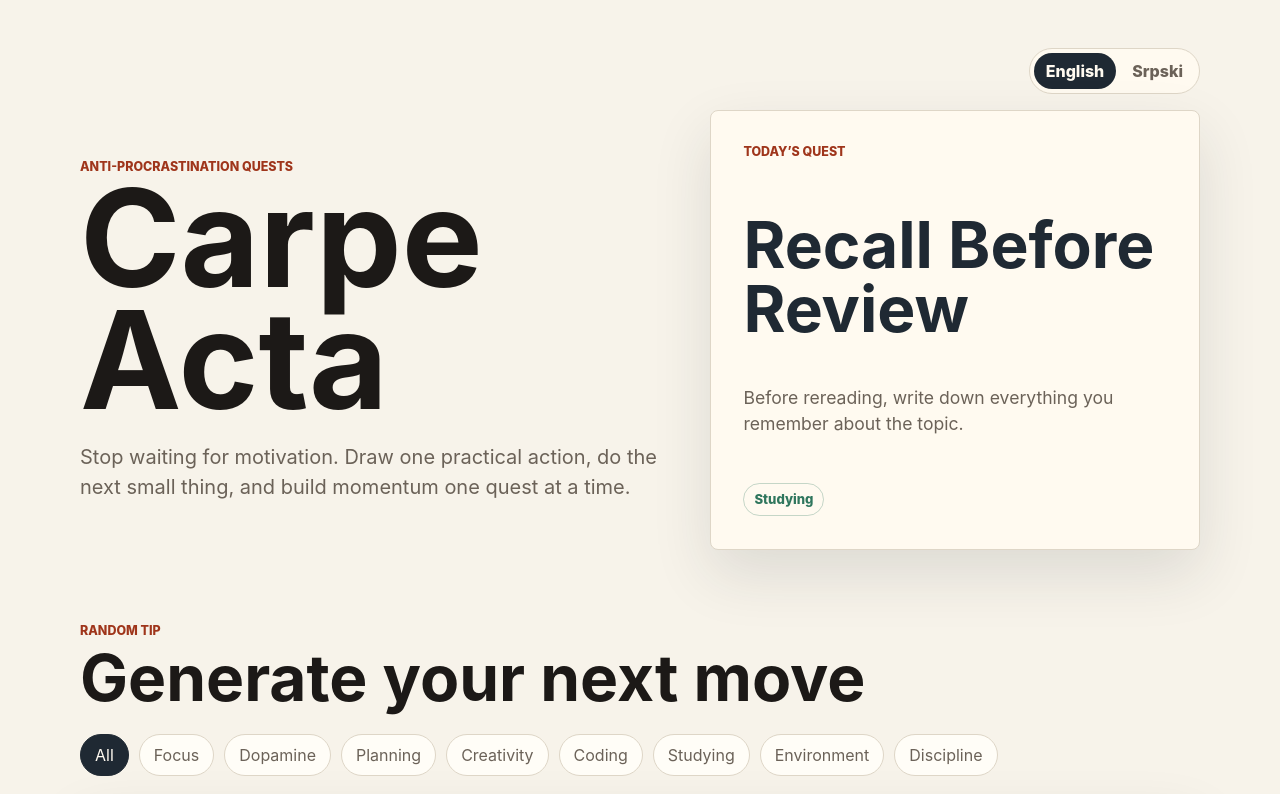
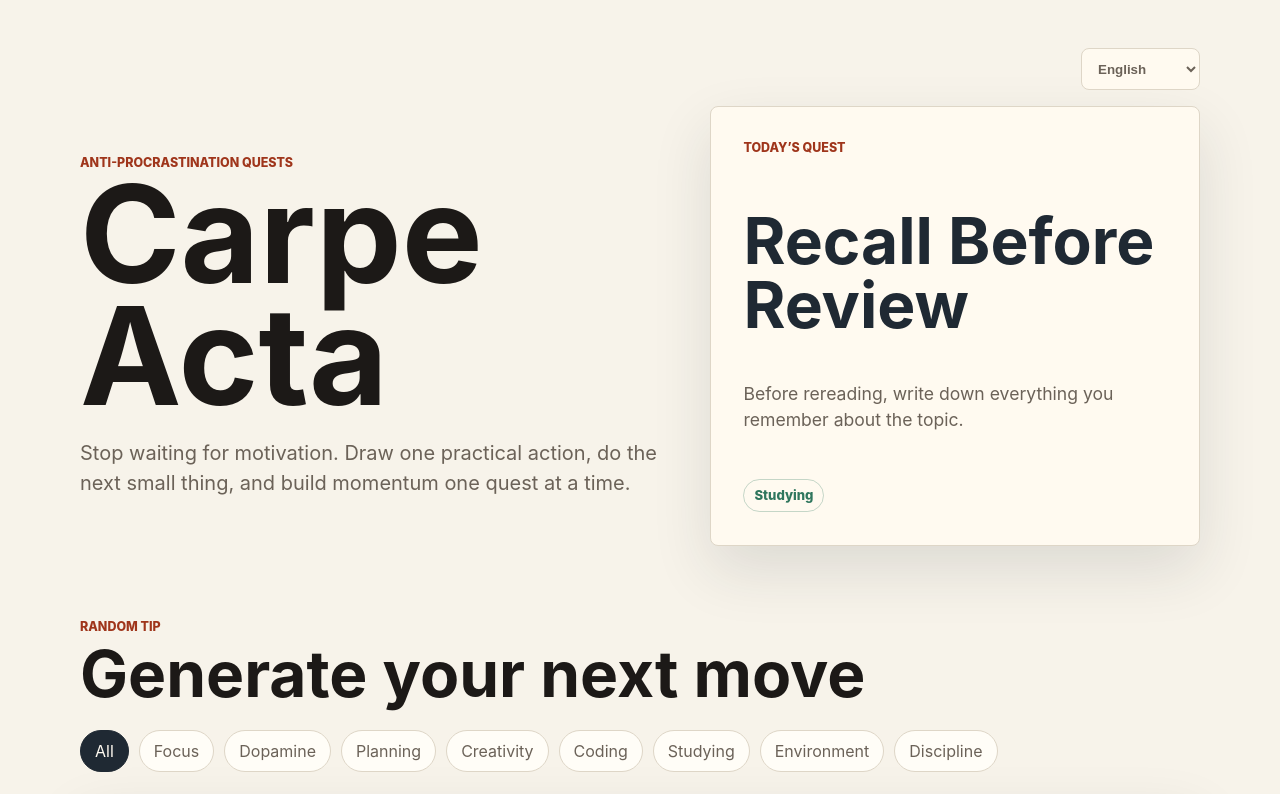
Before and after one commit to vladan-masic/carpe-acta, a React (Vite) app: page / in a window 1280 px wide. Shown: the top 794 px of the page. Built offline with nearby package versions, Linux system fonts and the light colour scheme.

Commit message:
Replace language tabs with dropdown
Refs #3

```diff
--- a/src/components/LanguageSelector.tsx
+++ b/src/components/LanguageSelector.tsx
@@ -1,4 +1,5 @@
-import { localeOptions, type Locale } from "../i18n/locales";
+import type { ChangeEvent } from "react";
+import { isLocale, localeOptions, type Locale } from "../i18n/locales";
 
 type LanguageSelectorProps = {
   ariaLabel: string;
@@ -11,21 +12,29 @@ export function LanguageSelector({
   locale,
   onSelectLocale,
 }: LanguageSelectorProps) {
+  function handleChange(event: ChangeEvent<HTMLSelectElement>) {
+    const nextLocale = event.target.value;
+
+    if (isLocale(nextLocale)) {
+      onSelectLocale(nextLocale);
+    }
+  }
+
   return (
-    <div className="language-selector" aria-label={ariaLabel} role="group">
-      {localeOptions.map((option) => (
-        <button
-          aria-pressed={locale === option.id}
-          className="language-button"
-          data-active={locale === option.id}
-          key={option.id}
-          lang={option.id}
-          onClick={() => onSelectLocale(option.id)}
-          type="button"
-        >
-          {option.name}
-        </button>
-      ))}
-    </div>
+    <label className="language-selector">
+      <span className="visually-hidden">{ariaLabel}</span>
+      <select
+        aria-label={ariaLabel}
+        className="language-select"
+        onChange={handleChange}
+        value={locale}
+      >
+        {localeOptions.map((option) => (
+          <option key={option.id} lang={option.id} value={option.id}>
+            {option.name}
+          </option>
+        ))}
+      </select>
+    </label>
   );
 }
--- a/src/styles.css
+++ b/src/styles.css
@@ -48,33 +48,35 @@ button {
 }
 
 .language-selector {
-  display: inline-flex;
-  gap: 4px;
-  border: 1px solid var(--line);
-  border-radius: 999px;
-  padding: 4px;
-  background: var(--surface);
+  position: relative;
 }
 
-.language-button {
-  min-height: 36px;
-  border: 0;
-  border-radius: 999px;
-  padding: 6px 12px;
-  background: transparent;
+.language-select {
+  min-height: 42px;
+  border: 1px solid var(--line);
+  border-radius: 8px;
+  padding: 8px 36px 8px 12px;
+  background: var(--surface);
   color: var(--muted);
   cursor: pointer;
   font-weight: 800;
 }
 
-.language-button[data-active="true"] {
-  background: var(--surface-strong);
-  color: var(--surface);
+.language-select:focus-visible {
+  outline: 3px solid rgb(216 88 43 / 35%);
+  outline-offset: 2px;
 }
 
-.language-button:focus-visible {
-  outline: 3px solid rgb(216 88 43 / 35%);
-  outline-offset: 2px;
+.visually-hidden {
+  position: absolute;
+  width: 1px;
+  height: 1px;
+  padding: 0;
+  margin: -1px;
+  overflow: hidden;
+  clip: rect(0, 0, 0, 0);
+  white-space: nowrap;
+  border: 0;
 }
 
 .hero-section {
```
